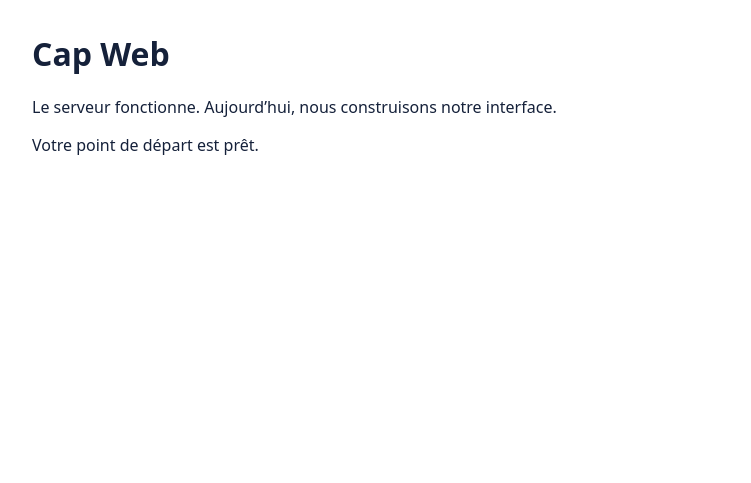
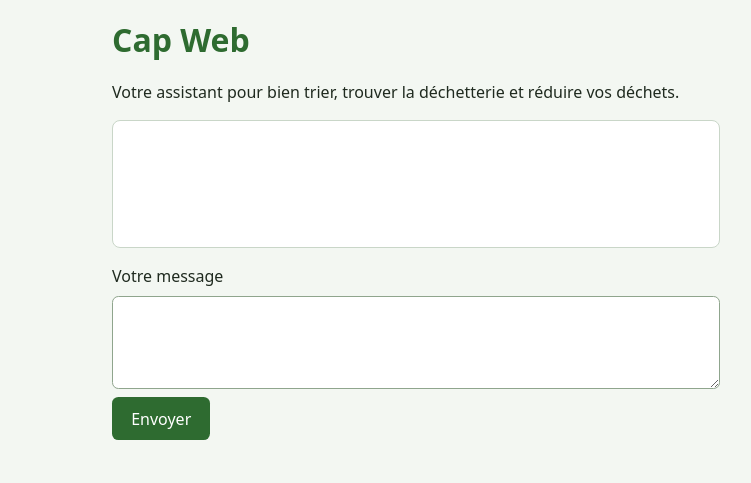
Before and after one commit to Lajous-Harold/b14-Tri-Des-Dechets, a website: page atelier/public/index.html in a window 1280 px wide. Shown: the whole page, without its empty margins (224-975 px from the left). Drawn offline with Linux system fonts and the light colour scheme.

Commit message:
J1 : squelette de Cap Web (prompt structuré)

```diff
--- a/atelier/public/index.html
+++ b/atelier/public/index.html
@@ -3,13 +3,22 @@
 <head>
   <meta charset="utf-8">
   <meta name="viewport" content="width=device-width, initial-scale=1">
-  <title>Cap Web — départ</title>
+  <title>Cap Web, tri des déchets</title>
   <link rel="stylesheet" href="./styles.css">
 </head>
 <body>
   <main>
     <h1>Cap Web</h1>
-    <p>Le serveur fonctionne. Aujourd’hui, nous construisons notre interface.</p>
+    <p class="intro">Votre assistant pour bien trier, trouver la déchetterie et réduire vos déchets.</p>
+
+    <ul id="messages"></ul>
+
+    <form id="chat-form">
+      <label for="message">Votre message</label>
+      <textarea id="message" name="message" rows="3"></textarea>
+      <button type="submit">Envoyer</button>
+    </form>
+
     <p id="status" role="status"></p>
   </main>
   <script type="module" src="./js/app.js"></script>
--- a/atelier/public/js/app.js
+++ b/atelier/public/js/app.js
@@ -1 +1,9 @@
-document.querySelector('#status').textContent = 'Votre point de départ est prêt.';
+// Point d'entrée de la page Cap Web.
+const formulaire = document.querySelector('#chat-form');
+const statut = document.querySelector('#status');
+
+formulaire.addEventListener('submit', (evenement) => {
+  // Pas de rechargement : la page reste en place.
+  evenement.preventDefault();
+  statut.textContent = 'Interface prête.';
+});
--- a/atelier/public/styles.css
+++ b/atelier/public/styles.css
@@ -1,2 +1,81 @@
-body { font-family: system-ui, sans-serif; margin: 2rem; color: #15213a; background: white; }
-main { max-width: 48rem; margin-inline: auto; }
+*,
+*::before,
+*::after {
+  box-sizing: border-box;
+}
+
+body {
+  margin: 0;
+  font-family: system-ui, -apple-system, "Segoe UI", Roboto, sans-serif;
+  line-height: 1.5;
+  color: #1f2a1f;
+  background: #f3f7f2;
+}
+
+main {
+  max-width: 40rem;
+  margin: 0 auto;
+  padding: 1rem;
+}
+
+h1 {
+  margin: 0 0 0.25rem;
+  color: #2e6b30;
+}
+
+#messages {
+  list-style: none;
+  margin: 1rem 0;
+  padding: 0.5rem;
+  min-height: 8rem;
+  background: #fff;
+  border: 1px solid #c9d6c8;
+  border-radius: 0.5rem;
+}
+
+#messages li {
+  padding: 0.4rem 0.6rem;
+  margin: 0.25rem 0;
+  border-radius: 0.4rem;
+  background: #eef3ed;
+}
+
+#chat-form {
+  display: flex;
+  flex-direction: column;
+  gap: 0.5rem;
+}
+
+textarea {
+  width: 100%;
+  padding: 0.6rem;
+  font: inherit;
+  border: 1px solid #8fa58d;
+  border-radius: 0.4rem;
+  resize: vertical;
+}
+
+textarea:focus {
+  outline: 2px solid #2e6b30;
+  outline-offset: 2px;
+}
+
+button {
+  align-self: flex-start;
+  padding: 0.6rem 1.2rem;
+  font: inherit;
+  color: #fff;
+  background: #2e6b30;
+  border: none;
+  border-radius: 0.4rem;
+  cursor: pointer;
+}
+
+button:focus {
+  outline: none;
+}
+
+#status {
+  min-height: 1.5em;
+  color: #2e6b30;
+}
```
